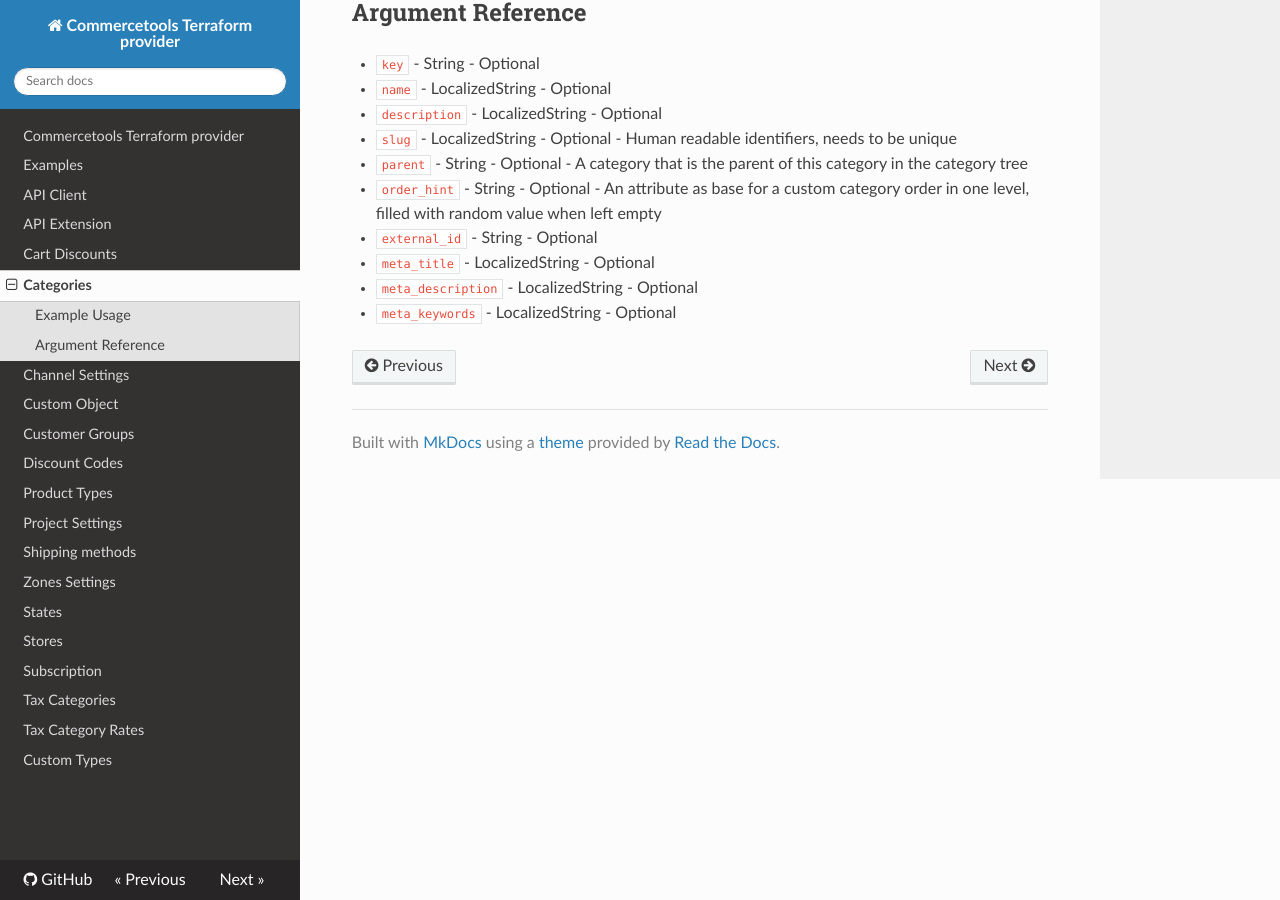
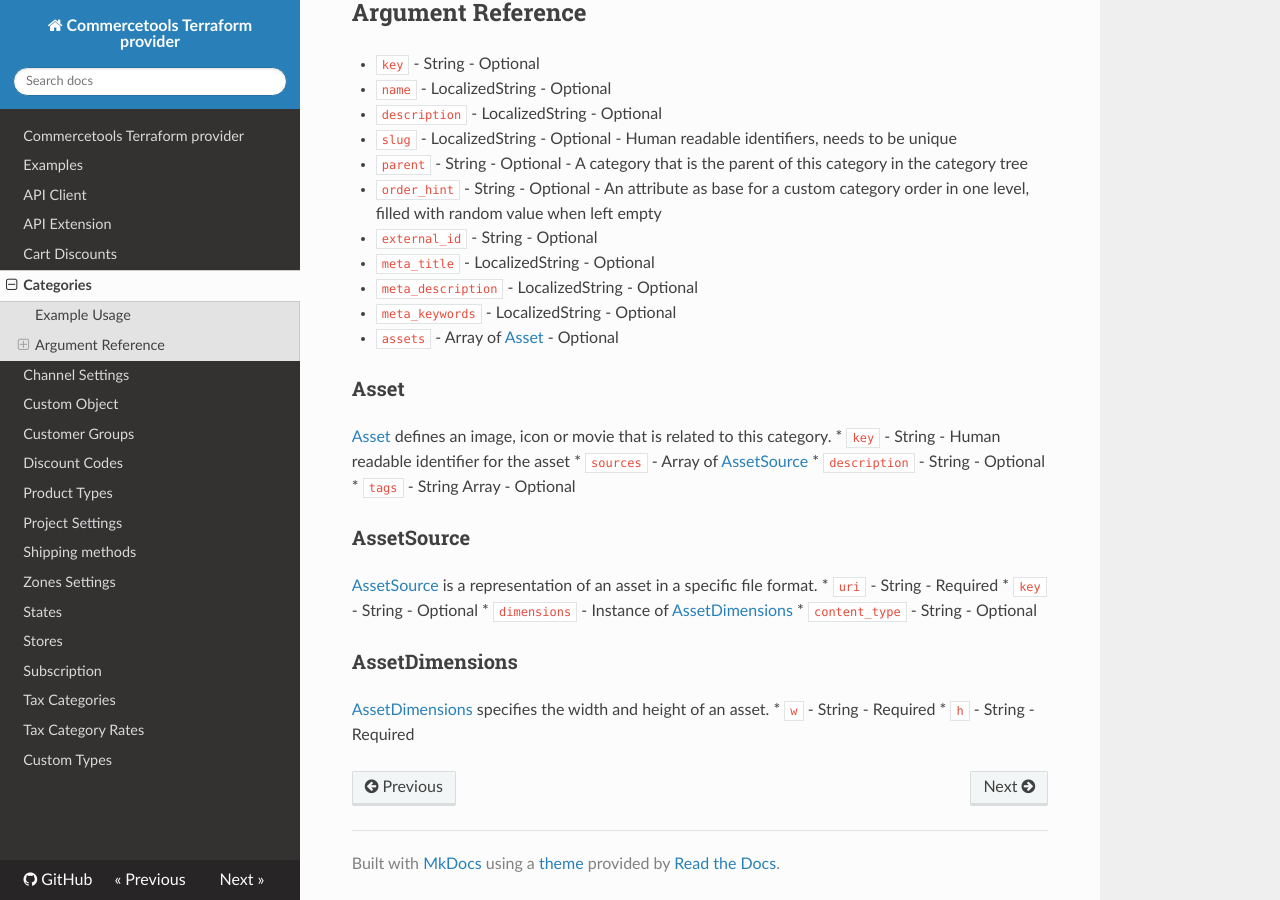
Before and after one commit to labd/terraform-provider-commercetools, an MkDocs documentation site: the page built from docs/resource_category.md, in a window 1280 px wide and 900 px high, scrolled down 582 px. Built offline with MkDocs 1.6.1, drawn with Linux system fonts in a browser that asks for light colours; nearby versions of some CDN libraries.

Commit message:
Updated category docs with assets documentation

```diff
--- a/docs/resource_category.md
+++ b/docs/resource_category.md
@@ -36,3 +36,27 @@ resource "commercetools_category" "example" {
 * `meta_title` - LocalizedString - Optional
 * `meta_description` - LocalizedString - Optional
 * `meta_keywords` - LocalizedString - Optional
+* `assets` - Array of [Asset](#asset) - Optional
+
+### Asset
+[Asset][asset] defines an image, icon or movie that is related to this category.
+* `key` - String - Human readable identifier for the asset
+* `sources` - Array of [AssetSource](#asset-source)
+* `description` - String - Optional
+* `tags` - String Array - Optional
+
+### AssetSource
+[AssetSource][asset-source] is a representation of an asset in a specific file format.
+* `uri` - String - Required
+* `key` - String - Optional
+* `dimensions` - Instance of [AssetDimensions](#asset-dimensions)
+* `content_type` - String - Optional
+
+### AssetDimensions
+[AssetDimensions][asset-dimensions] specifies the width and height of an asset.
+* `w` - String - Required
+* `h` - String - Required
+
+[asset]: https://docs.commercetools.com/api/types#asset
+[asset-source]: https://docs.commercetools.com/api/types#assetsource
+[asset-dimensions]: https://docs.commercetools.com/api/types#assetdimensions
```
